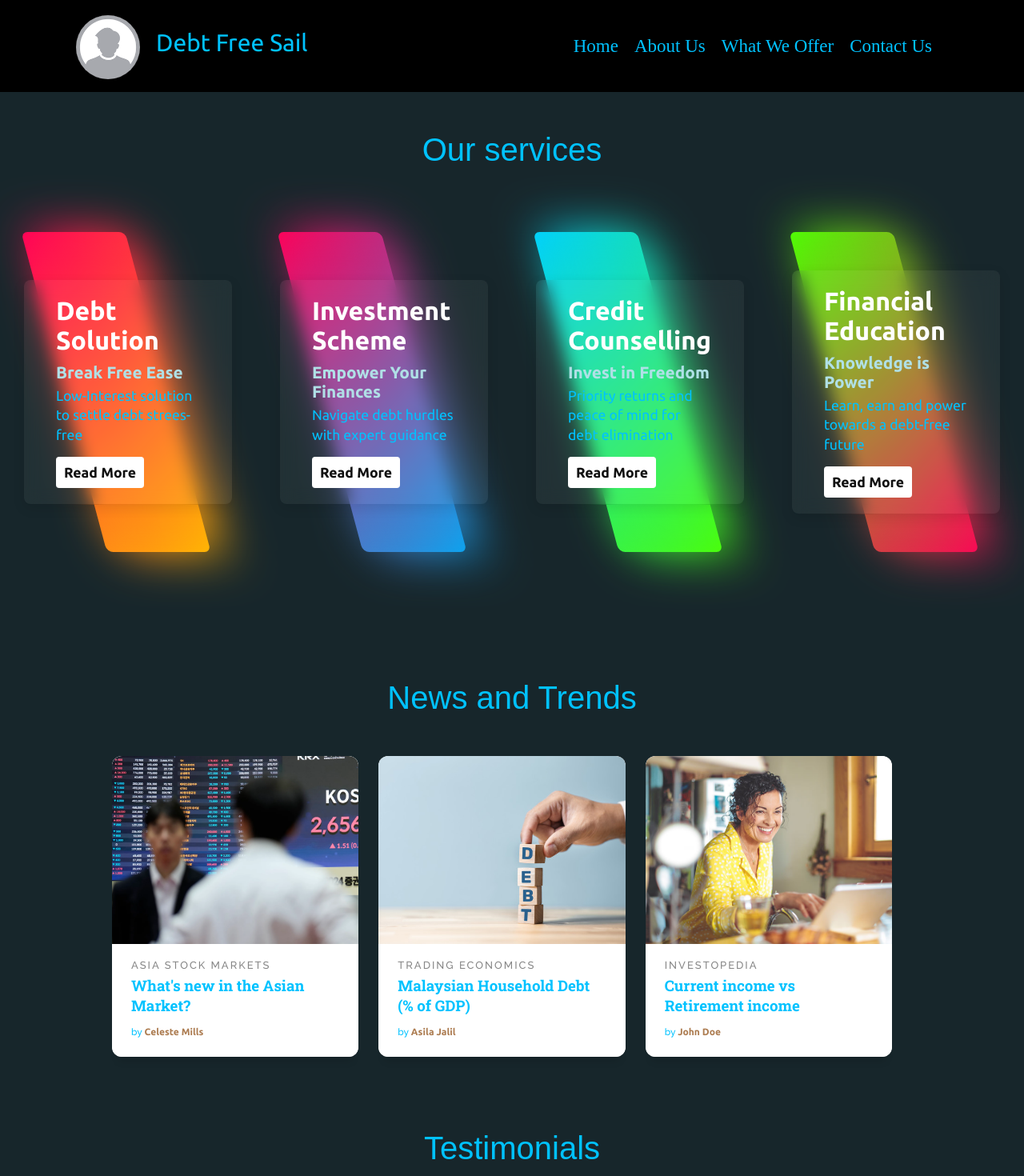
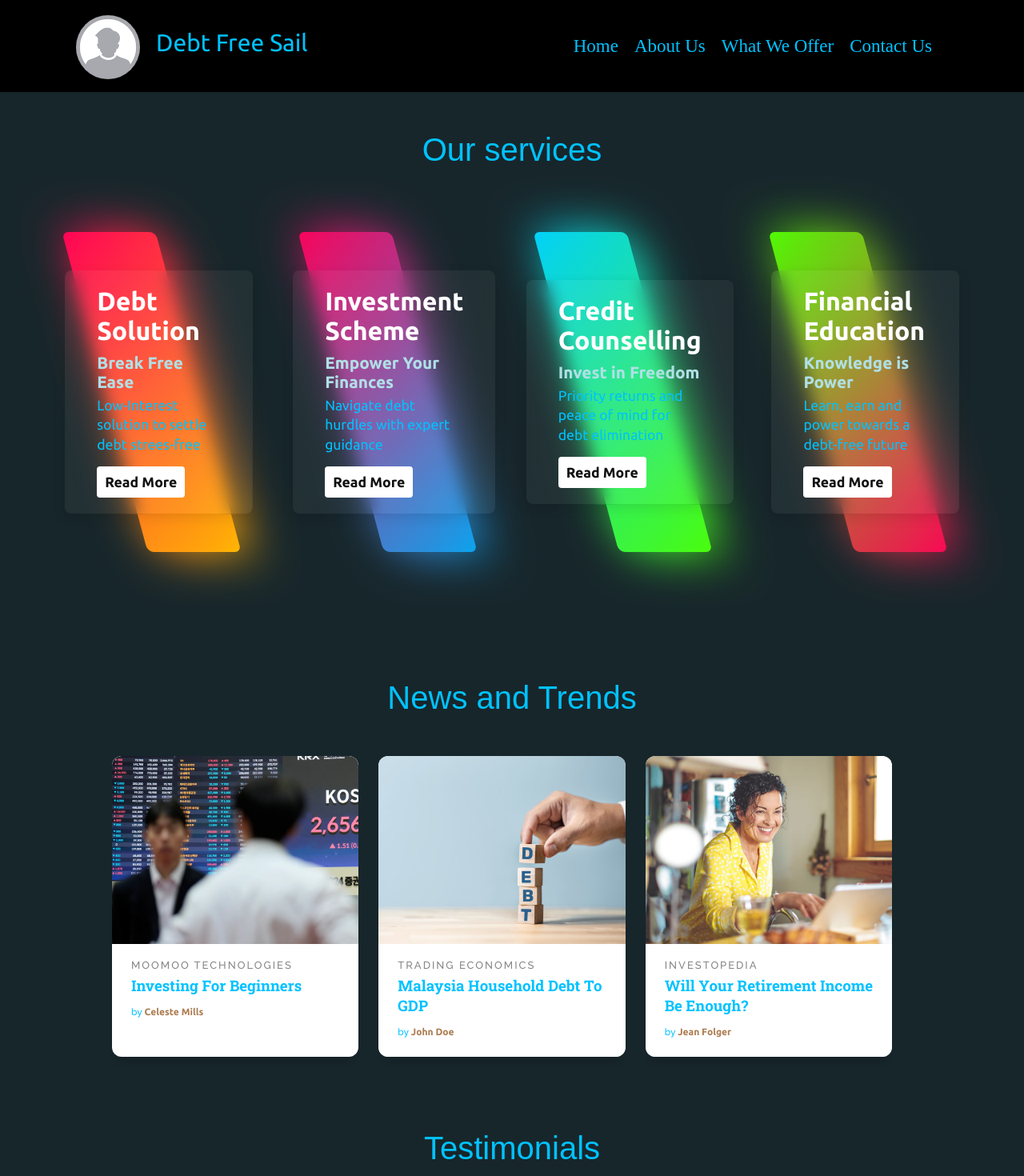
Before and after one commit to lauyunxian/DebtFreeSail, a React (Vite) app: page /home in a window 1280 px wide. Shown: the top 1470 px of the page at 80% size. Built offline with nearby package versions, Linux system fonts and the light colour scheme; the HTML template or start-up script is replaced by a standard one; a web font is replaced by a local one.

Commit message:
add link to debt solution

```diff
--- a/src/components/News/News.jsx
+++ b/src/components/News/News.jsx
@@ -12,16 +12,16 @@ function News() {
               <svg className={styles.cardClock} viewBox="0 0 24 24">
                 <path d="M12,20A7,7 0 0,1 5,13A7,7 0 0,1 12,6A7,7 0 0,1 19,13A7,7 0 0,1 12,20M19.03,7.39L20.45,5.97C20,5.46 19.55,5 19.04,4.56L17.62,6C16.07,4.74 14.12,4 12,4A9,9 0 0,0 3,13A9,9 0 0,0 12,22C17,22 21,17.97 21,13C21,10.88 20.26,8.93 19.03,7.39M11,14H13V8H11M15,1H9V3H15V1Z" />
               </svg>
-              <span className={styles.cardTime}>8 min</span>
+              <span className={styles.cardTime}>15 min</span>
             </div>
           </div>
           <div className={styles.cardImg}></div>
-          <a href="#" className={styles.cardLink}>
+          <a href="https://www.moomoo.com/my/learn/detail-guide-for-beginners-investing-in-malaysia-s-stock-market-116953-231135155" className={styles.cardLink}>
             <div className={styles.cardImgHover}></div>
           </a>
           <div className={styles.cardInfo}>
-            <span className={styles.cardCategory}>Asia Stock Markets</span>
-            <h3 className={styles.cardTitle}>What's new in the Asian Market?</h3>
+            <span className={styles.cardCategory}>MooMoo Technologies</span>
+            <h3 className={styles.cardTitle}>Investing For Beginners</h3>
             <span className={styles.cardBy}>by <a href="#" className={styles.cardAuthor} title="author">Celeste Mills</a></span>
           </div>
         </article>
@@ -32,17 +32,17 @@ function News() {
               <svg className={styles.cardClock} viewBox="0 0 24 24">
                 <path d="M12,20A7,7 0 0,1 5,13A7,7 0 0,1 12,6A7,7 0 0,1 19,13A7,7 0 0,1 12,20M19.03,7.39L20.45,5.97C20,5.46 19.55,5 19.04,4.56L17.62,6C16.07,4.74 14.12,4 12,4A9,9 0 0,0 3,13A9,9 0 0,0 12,22C17,22 21,17.97 21,13C21,10.88 20.26,8.93 19.03,7.39M11,14H13V8H11M15,1H9V3H15V1Z" />
               </svg>
-              <span className={styles.cardTime}>15 min</span>
+              <span className={styles.cardTime}>8 min</span>
             </div>
           </div>
           <div className={styles.cardImg}></div>
-          <a href="#" className={styles.cardLink}>
+          <a href="https://www.ceicdata.com/en/indicator/malaysia/household-debt--of-nominal-gdp#:~:text=GDP%20in%202022%3F-,Malaysia%20household%20debt%20accounted%20for%2081.0%20%25%20of%20the%20country's%20Nominal,88.9%20%25%20in%20the%20previous%20year." className={styles.cardLink}>
             <div className={styles.cardImgHover}></div>
           </a>
           <div className={styles.cardInfo}>
             <span className={styles.cardCategory}>Trading Economics</span>
-            <h3 className={styles.cardTitle}>Malaysian Household Debt (% of GDP)</h3>
-            <span className={styles.cardBy}>by <a href="#" className={styles.cardAuthor} title="author">Asila Jalil</a></span>
+            <h3 className={styles.cardTitle}>Malaysia Household Debt To GDP</h3>
+            <span className={styles.cardBy}>by <a href="#" className={styles.cardAuthor} title="author">John Doe</a></span>
           </div>
         </article>
 
@@ -56,13 +56,13 @@ function News() {
             </div>
           </div>
           <div className={styles.cardImg}></div>
-          <a href="#" className={styles.cardLink}>
+          <a href="https://www.investopedia.com/retirement/retirement-income-planning/" className={styles.cardLink}>
             <div className={styles.cardImgHover}></div>
           </a>
           <div className={styles.cardInfo}>
             <span className={styles.cardCategory}>Investopedia</span>
-            <h3 className={styles.cardTitle}>Current income vs Retirement income</h3>
-            <span className={styles.cardBy}>by <a href="#" className={styles.cardAuthor} title="author">John Doe</a></span>
+            <h3 className={styles.cardTitle}>Will Your Retirement Income Be Enough?</h3>
+            <span className={styles.cardBy}>by <a href="#" className={styles.cardAuthor} title="author">Jean Folger</a></span>
           </div>
         </article>
       </section>
@@ -77,35 +77,3 @@ function News() {
 }
 
 export default News;
-
-
-// import React from 'react'
-// import styles from './News.module.css'
-// import financialLiteracy from '../../../assets/FinancialLiteracy.webp'
-
-// const News = () => {
-//   return (
-//     <div className={styles.container}>
-//         <h1 className={styles.title}>News & Trends</h1>
-//         <div className={styles.cardContainer}>
-//             <div className={styles.card}>
-//                 <img src={financialLiteracy} alt="News image" />
-//                 <p>What's new in the Asian Market?</p>
-//                 <button>Learn More</button>
-//             </div>
-//             <div className={styles.card}>
-//                 <img src={financialLiteracy} alt="News image" />
-//                 <p>Malaysian Household Debt (% of GDP)</p>
-//                 <button>Learn More</button>
-//             </div>
-//             <div className={styles.card}>
-//                 <img src={financialLiteracy} alt="News image" />
-//                 <p>Current income vs Retirement income</p>
-//                 <button>Learn More</button>
-//             </div>
-//         </div>
-//     </div>
-//   )
-// }
-
-// export default News
--- a/src/components/Offers/Offers.jsx
+++ b/src/components/Offers/Offers.jsx
@@ -12,7 +12,7 @@ const Offer = () => {
             <h2>Debt Solution</h2>
             <h3 style={{ fontSize: '1.3em', color: '#b0e0e6', marginBottom: '5px' }}>Break Free Ease</h3>
             <p>Low-Interest solution to settle debt strees-free</p>
-            <a href="#">Read More</a>
+            <a href="/debt-solution">Read More</a>
           </div>
         </div>
         <div class={styles.box}>
--- a/src/components/Offers/Offers.module.css
+++ b/src/components/Offers/Offers.module.css
@@ -35,7 +35,7 @@ body
 
 .container .box {
     position: relative;
-    width: calc(25% - 60px);
+    width: calc(23% - 60px);
     height: 400px;
     display: flex;
     justify-content: center;
```
